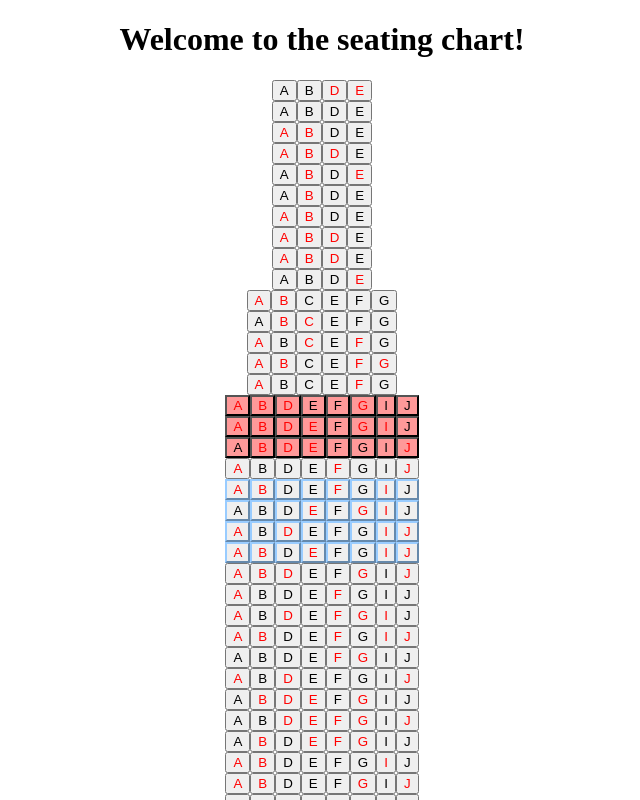
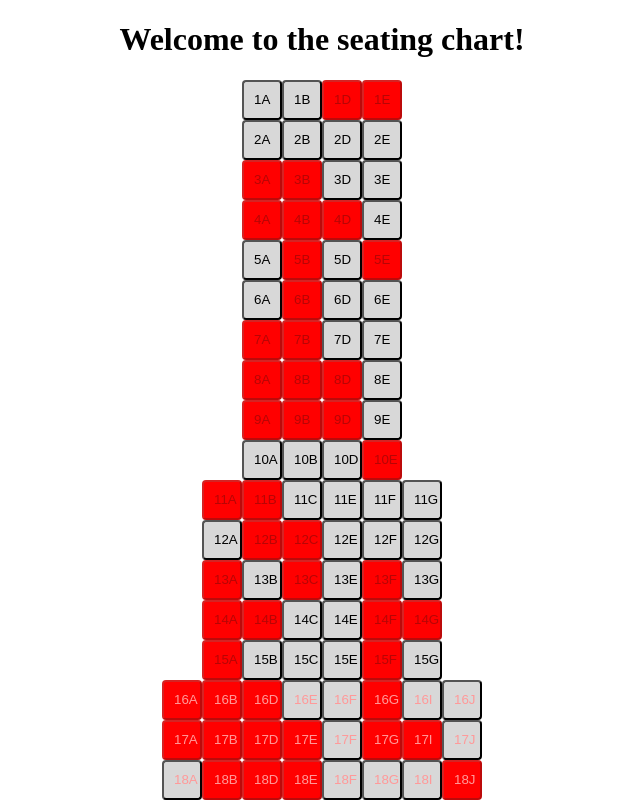
Before and after one commit to jaj2610/seatingChart, an Angular app: page / in a window 1280 px wide. Shown: the top 800 px of the page, without its empty margins (318-958 px from the left). Built offline with nearby package versions, Linux system fonts and the light colour scheme.

Commit message:
Ability to unselect + simple styling

```diff
--- a/src/app/seating/seat/seat.component.css
+++ b/src/app/seating/seat/seat.component.css
@@ -1,17 +1,22 @@
-.selected {
-  color: green;
+.seat {
+  width: 40px;
+	height: 40px;
+  border-radius: 4px;
+	background: #D8D8D8 ;
+  padding: 10px;
+  position: relative;
 }
 
-.unselected {
-  color: black;
+.selected {
+  background-color: #bada55;
 }
 
 .occupied {
-  color: red;
+  background-color: red;
 }
 
 .premium {
-  background-color: #ff9999;
+  color: #ff9999;
 }
 
 .overWing {
--- a/src/app/seating/seat/seat.component.html
+++ b/src/app/seating/seat/seat.component.html
@@ -1 +1 @@
-<button [ngClass]="styles" [title]="tooltip">{{seat.seat}}</button>
+<button [disabled]="seat.occupied" class="seat" [ngClass]="styles" [title]="tooltip">{{seat.row}}{{seat.seat}}</button>
--- a/src/app/seating/seat/seat.component.ts
+++ b/src/app/seating/seat/seat.component.ts
@@ -7,10 +7,10 @@ import { Seat } from './seat.interface';
   styleUrls: ['./seat.component.css']
 })
 export class SeatComponent implements OnInit {
-  @Input() seat: Seat;
 
   private _selected = false;
 
+  @Input() seat: Seat;
   @Input() public set selected(val) {
     this.styles['selected'] = val;
     this._selected = val;
@@ -35,6 +35,7 @@ export class SeatComponent implements OnInit {
       'selected': this._selected
     };
 
+    // basic tooltip based on seat values
     this.tooltip = 'Seat ' + this.seat.row + this.seat.seat + ': ' + this.seat.class + ' class';
     if (this.seat.premium) {
       this.tooltip += ' (premium)';
--- a/src/app/seating/shared/selected.service.ts
+++ b/src/app/seating/shared/selected.service.ts
@@ -9,8 +9,13 @@ export class SelectedService {
 
   public selectSeat(seat) {
     if (!seat.occupied) {
-       this.selectedSeat = seat;
-       console.log('Seat selected:', seat.seat, seat.row);
+      if (seat === this.selectedSeat) {
+        this.selectedSeat = {};
+        console.log('Seat unselected:', seat.seat, seat.row);
+      } else {
+         this.selectedSeat = seat;
+         console.log('Seat selected:', seat.seat, seat.row);
+      }
     } else {
       console.log('Seat occupied:', seat.seat, seat.row);
     }
```
